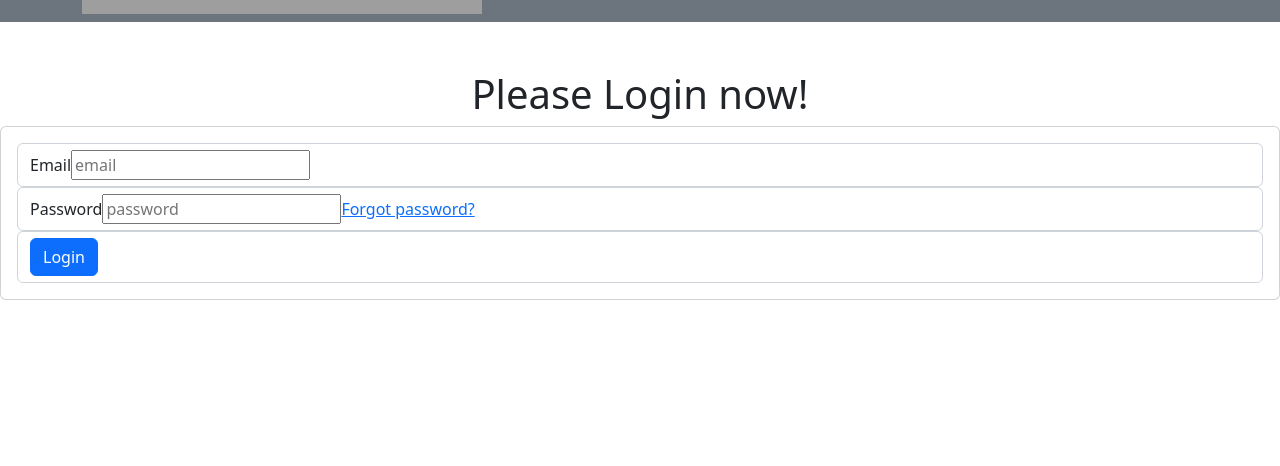
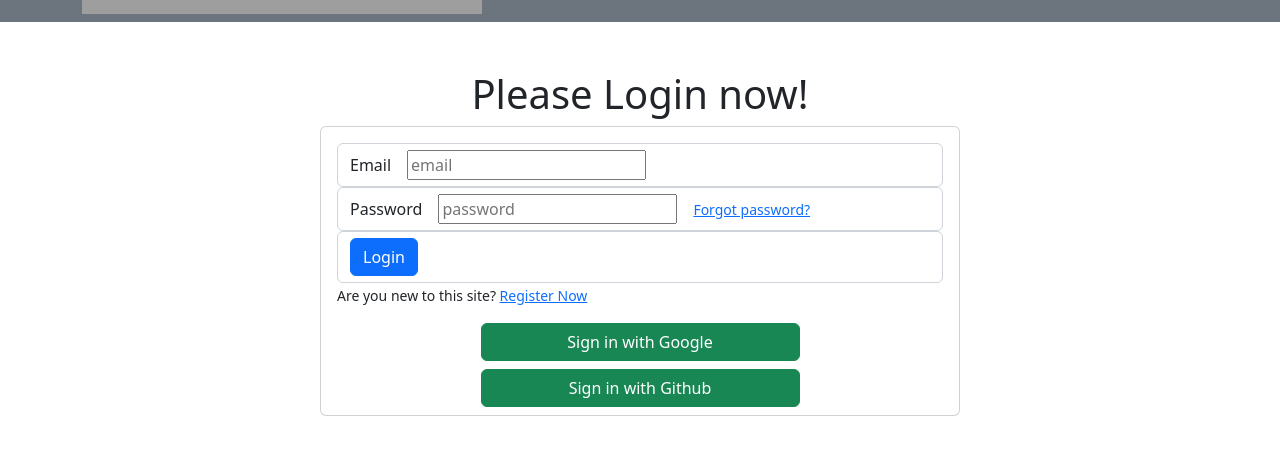
Before and after one commit to Alauddin33/education-tutorial-client, a React (Create React App) app: page /login in a window 1280 px wide. Shown: the part 294-760 px from the top of the page. Built offline with nearby package versions, Linux system fonts and the light colour scheme; no server answers; grey boxes are pictures that could not be loaded.

Commit message:
user profile pix add in header

```diff
--- a/src/Login/Login.js
+++ b/src/Login/Login.js
@@ -1,12 +1,12 @@
 import React, { useContext } from 'react';
-import { useNavigate } from 'react-router-dom';
+import { Link, useNavigate } from 'react-router-dom';
 import { AuthContext } from '../contexts/UserContext';
 
 
 
 const Login = () => {
 
-    const { signIn } = useContext(AuthContext);
+    const { signIn, signInWithGoogle, signInWithGithub } = useContext(AuthContext);
 
     const navigate = useNavigate();
 
@@ -33,8 +33,33 @@ const Login = () => {
     }
 
 
+    const handleGoogleSignin = () => {
+        signInWithGoogle()
+            .then(result => {
+                const user = result.user;
+                console.log(user);
+            })
+            .catch(error => {
+                console.log('error', error);
+            })
+    }
+
+
+
+    const handleGithubSignin = () => {
+        signInWithGithub()
+            .then(result => {
+                const user = result.user;
+                console.log(user);
+            })
+            .catch(error => {
+                console.log('error', error);
+            })
+    }
+
+
     return (
-        <div>
+        <div className='w-50 mx-auto'>
             <div className="hero min-h-screen bg-base-200">
                 <div className="hero-content flex-col">
                     <div className="text-center lg:text-left">
@@ -46,21 +71,27 @@ const Login = () => {
                                 <label className="label">
                                     <span className="label-text">Email</span>
                                 </label>
-                                <input type="email" name='email' placeholder="email" className="input input-bordered" required />
+                                <input type="email" name='email' placeholder="email" className="input input-bordered ms-3" required />
                             </div>
                             <div className="form-control">
                                 <label className="label">
                                     <span className="label-text">Password</span>
                                 </label>
-                                <input type="password" name='password' placeholder="password" className="input input-bordered" required />
+                                <input type="password" name='password' placeholder="password" className="input input-bordered mx-3" required />
+
                                 <label className="label">
-                                    <a href="#" className="label-text-alt link link-hover">Forgot password?</a>
+                                    <small><a href="#" className="label-text-alt link link-hover">Forgot password?</a></small>
                                 </label>
                             </div>
                             <div className="form-control mt-6">
                                 <button className="btn btn-primary">Login</button>
                             </div>
+                            <small>Are you new to this site? <Link to='/register' className="label-text-alt link link-hover">Register Now</Link></small>
                         </form>
+
+                        <button onClick={handleGoogleSignin} className="w-50 mx-auto btn btn-outline btn-success">Sign in with Google</button>
+                        <button onClick={handleGithubSignin} className="w-50 my-2 mx-auto btn btn-outline btn-success">Sign in with Github</button>
+
                     </div>
                 </div>
             </div>
--- a/src/Pages/Shared/Header/Header.js
+++ b/src/Pages/Shared/Header/Header.js
@@ -1,10 +1,20 @@
 import React, { useContext } from 'react';
+
 import Container from 'react-bootstrap/Container';
 import Nav from 'react-bootstrap/Nav';
 import Navbar from 'react-bootstrap/Navbar';
 import { Link } from 'react-router-dom';
 import logo from '../../../assets/logo.png';
 import { AuthContext } from '../../../contexts/UserContext';
+
+import Button from 'react-bootstrap/Button';
+import OverlayTrigger from 'react-bootstrap/OverlayTrigger';
+import Tooltip from 'react-bootstrap/Tooltip';
+
+
+
+
+
 
 const Header = () => {
     const { user, logOut } = useContext(AuthContext);
@@ -36,12 +46,24 @@ const Header = () => {
                     </Nav>
                     <Nav>
                         {
-                            user?.email ?
+                            user?.uid ?
                                 <>
                                     <Link to='/'>
                                         <button onClick={handleSignOut} className="btn btn-md font-weight-bold text-light pe-4">Log out</button>
                                     </Link>
-                                    {user?.email && <span className="btn btn-md font-weight-bold text-light pe-4">Welcome, {user.email} </span>}
+                                    {user?.uid && <span className="btn btn-md font-weight-bold text-light pe-4">Welcome,
+
+                                        <OverlayTrigger
+                                            placement={'bottom'}
+                                            overlay={
+                                                <Tooltip >
+                                                    {user.displayName}
+                                                </Tooltip>
+                                            }>
+                                            <img style={{ width: "40px", borderRadius: "50%" }} src={user.photoURL} alt="" />
+                                        </OverlayTrigger>
+
+                                    </span>}
                                 </>
                                 :
                                 <>
--- a/src/Register/Register.js
+++ b/src/Register/Register.js
@@ -4,7 +4,7 @@ import { AuthContext } from '../contexts/UserContext';
 
 
 const Register = () => {
-    const { createUser, signInWithGoogle } = useContext(AuthContext);
+    const { createUser } = useContext(AuthContext);
 
 
     const handleSubmit = event => {
@@ -26,20 +26,11 @@ const Register = () => {
 
     }
 
-    const handleGoogleSignin = () => {
-        signInWithGoogle()
-            .then(result => {
-                const user = result.user;
-                console.log(user);
-            })
-            .catch(error => {
-                console.log('error', error);
-            })
-    }
+
 
 
     return (
-        <div>
+        <div className='w-50 mx-auto'>
             <div className="hero min-h-screen bg-base-200">
                 <div className="hero-content flex-col">
                     <div className="text-center lg:text-left">
@@ -51,19 +42,19 @@ const Register = () => {
                                 <label className="label">
                                     <span className="label-text">Name</span>
                                 </label>
-                                <input type="text" name='name' placeholder="your name" className="input input-bordered" required />
+                                <input type="text" name='name' placeholder="your name" className="input input-bordered ms-3" required />
                             </div>
                             <div className="form-control">
                                 <label className="label">
                                     <span className="label-text">Email</span>
                                 </label>
-                                <input type="email" name='email' placeholder="email" className="input input-bordered" required />
+                                <input type="email" name='email' placeholder="email" className="input input-bordered ms-3" required />
                             </div>
                             <div className="form-control">
                                 <label className="label">
                                     <span className="label-text">Password</span>
                                 </label>
-                                <input type="password" name='password' placeholder="password" className="input input-bordered" required />
+                                <input type="password" name='password' placeholder="password" className="input input-bordered mx-3" required />
                                 <label className="label">
                                     <Link to='/login' className="label-text-alt link link-hover">Already have an account?</Link>
                                 </label>
@@ -72,7 +63,7 @@ const Register = () => {
                                 <button className="btn btn-primary">Register</button>
                             </div>
                         </form>
-                        <button onClick={handleGoogleSignin} className="btn btn-outline btn-success">Google</button>
+
                     </div>
                 </div>
             </div>
--- a/src/contexts/UserContext.js
+++ b/src/contexts/UserContext.js
@@ -1,5 +1,5 @@
 import React, { createContext, useEffect, useState } from 'react';
-import { createUserWithEmailAndPassword, getAuth, GoogleAuthProvider, onAuthStateChanged, signInWithEmailAndPassword, signInWithPopup, signOut } from 'firebase/auth';
+import { createUserWithEmailAndPassword, getAuth, GithubAuthProvider, GoogleAuthProvider, onAuthStateChanged, signInWithEmailAndPassword, signInWithPopup, signOut } from 'firebase/auth';
 import app from '../firebase/firebase.config';
 
 export const AuthContext = createContext();
@@ -12,6 +12,7 @@ const UserContext = ({ children }) => {
     const [loading, setLoading] = useState(true);
 
     const googleProvider = new GoogleAuthProvider();
+    const githubProvider = new GithubAuthProvider();
 
     const createUser = (email, password) => {
         return createUserWithEmailAndPassword(auth, email, password);
@@ -23,6 +24,10 @@ const UserContext = ({ children }) => {
 
     const signInWithGoogle = () => {
         return signInWithPopup(auth, googleProvider);
+    }
+
+    const signInWithGithub = () => {
+        return signInWithPopup(auth, githubProvider);
     }
 
     const logOut = () => {
@@ -44,7 +49,7 @@ const UserContext = ({ children }) => {
     }, [])
 
 
-    const AuthInfo = { user, loading, createUser, signIn, signInWithGoogle, logOut }
+    const AuthInfo = { user, loading, createUser, signIn, signInWithGoogle, signInWithGithub, logOut }
 
     return (
         <AuthContext.Provider value={AuthInfo}>
```
